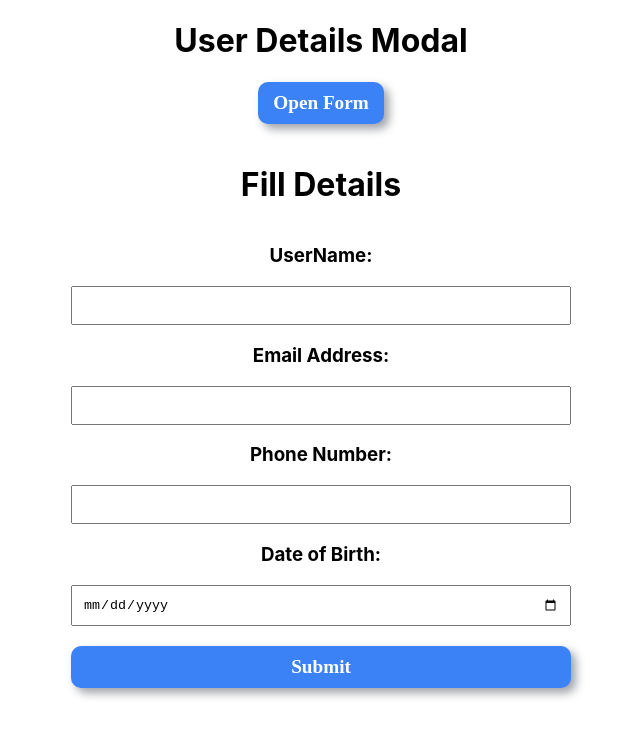
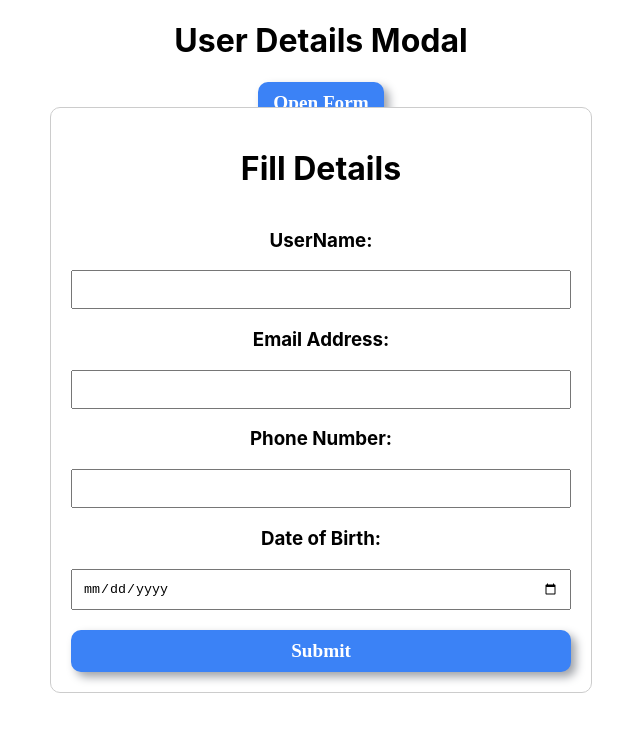
Before and after one commit to VedPrakash-cloud/xmodal, a React (Create React App) app: page / in a window 1280 px wide. Both pictures are taken after a click on the button "Open Form". Shown: the top 736 px of the page, without its empty margins (319-959 px from the left). Built offline with nearby package versions, Linux system fonts and the light colour scheme.

Commit message:
overlay click close

```diff
--- a/src/App.css
+++ b/src/App.css
@@ -22,6 +22,15 @@
   flex-direction: column;
 }
 
+.modal-overlay {
+  position: fixed;
+  top: 0;
+  left: 0;
+  right: 0;
+  bottom: 0;
+  z-index: 1000;
+}
+
 
 .app-header {
   background-color: #282c34;
--- a/src/App.js
+++ b/src/App.js
@@ -29,7 +29,7 @@ export default function App() {
       isValid= false;
     }
 
-    const phoneRegex =/^[0-9]{10}$/;
+    const phoneRegex =/^\d{10}$/;
     if(!phoneRegex.test(phone)){
       alert('Invalid phone number. Please enter a 10-digit phone number.');
       isValid= false;
@@ -75,8 +75,8 @@ export default function App() {
       <Modal
         isOpen={isOpen}
         onRequestClose={closeRequest}
+        ariaHideApp={false}
         shouldCloseOnOverlayClick={true}
-        className='modal'
         overlayClassName='modal-overlay'
         style={{
           content: {
@@ -94,8 +94,8 @@ export default function App() {
       >
           <div className="modal-content">
             <h1>Fill Details</h1>
-            <form className="form-detail" type='submit' onSubmit={handleForm}>
-              <label htmlFor="User Name">
+            <form className="form-detail" onSubmit={handleForm}>
+              <label htmlFor="username">
                 <h3>UserName:</h3>
               </label>
               <input
@@ -108,7 +108,7 @@ export default function App() {
                   padding: "10px",
                 }}
               />
-              <label htmlFor="Email">
+              <label htmlFor="email">
                 <h3>Email Address:</h3>
               </label>
               <input
@@ -121,7 +121,7 @@ export default function App() {
                   padding: "10px",
                 }}
               />
-              <label htmlFor="Phone Number">
+              <label htmlFor="phone">
                 <h3>Phone Number:</h3>
               </label>
               <input
@@ -137,7 +137,7 @@ export default function App() {
                   padding: "10px",
                 }}
               />
-              <label htmlFor="DOB">
+              <label htmlFor="dob">
                 <h3>Date of Birth:</h3>
               </label>
               <input
```
